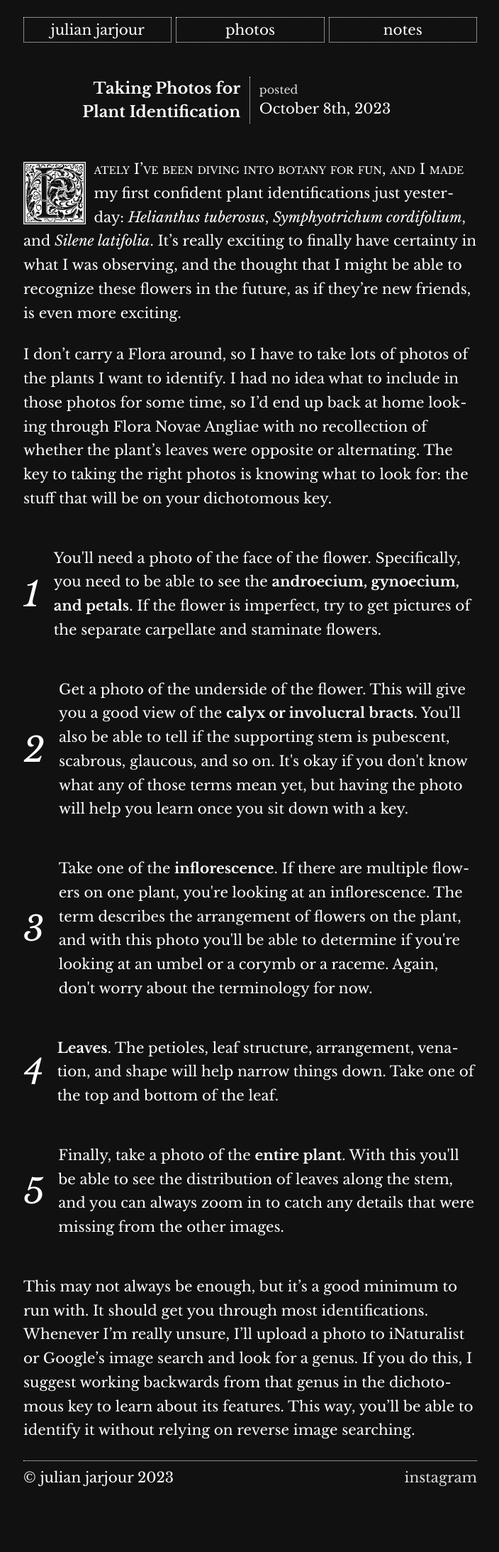
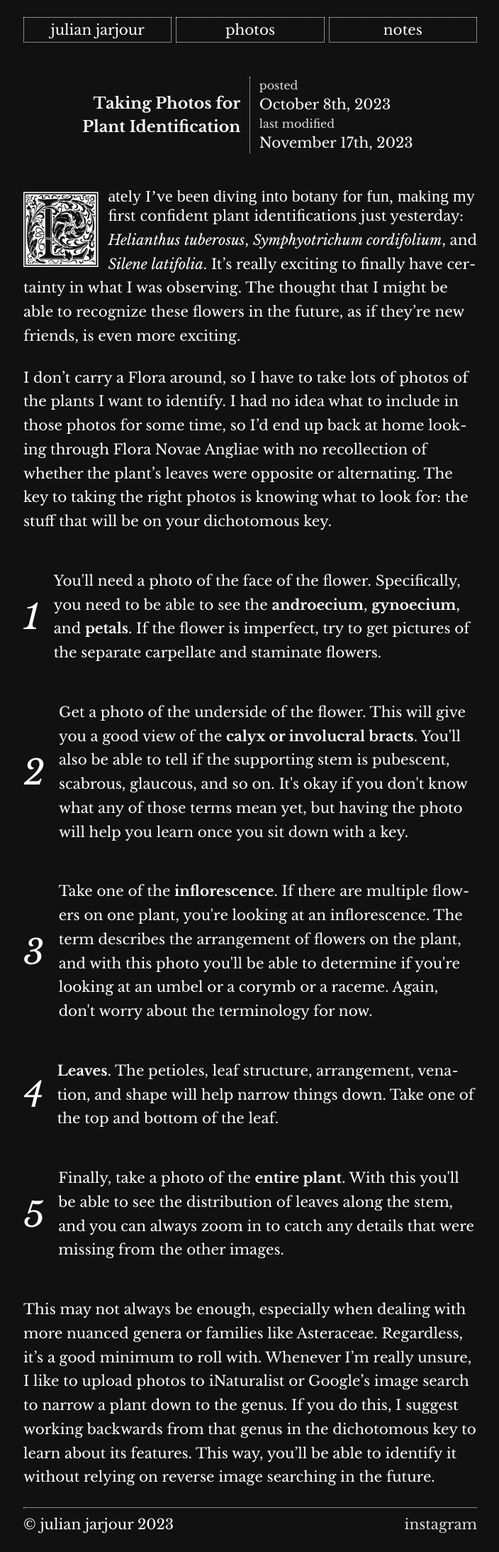
Before and after one commit to jarzanman/jarzanman.github.io, a Jekyll site: the page built from _notes/taking-photos-for-plant-identification.md, in a window 1280 px wide. Shown: the whole page at 71% size, without its empty margins (287-991 px from the left). Built offline with Jekyll 4.4.1, drawn with Linux system fonts in a browser that asks for light colours; before the commit the page ends 2120 px from its top, so only the background shows below that.

Commit message:
real smcp

```diff
--- a/_notes/taking-photos-for-plant-identification.md
+++ b/_notes/taking-photos-for-plant-identification.md
@@ -2,16 +2,16 @@
 title: Taking Photos for Plant Identification
 description: A quick primer on taking photos for future plant identification.
 date: 2023-10-08
-modifiedDate:
+modifiedDate: 2023-11-17
 ---
-<span class="dc">L</span>ately I've been diving into botany for fun, and I made my first confident plant identifications just yesterday: *Helianthus tuberosus*, *Symphyotrichum cordifolium*, and *Silene latifolia*. It's really exciting to finally have certainty in what I was observing, and the thought that I might be able to recognize these flowers in the future, as if they're new friends, is even more exciting.
+Lately I've been diving into botany for fun, making my first confident plant identifications just yesterday: *Helianthus tuberosus*, *Symphyotrichum cordifolium*, and *Silene latifolia*. It's really exciting to finally have certainty in what I was observing. The thought that I might be able to recognize these flowers in the future, as if they're new friends, is even more exciting.
 
 I don't carry a Flora around, so I have to take lots of photos of the plants I want to identify. I had no idea what to include in those photos for some time, so I'd end up back at home looking through Flora Novae Angliae with no recollection of whether the plant's leaves were opposite or alternating. The key to taking the right photos is knowing what to look for: the stuff that will be on your dichotomous key.
 
-1. <p>You'll need a photo of the face of the flower. Specifically, you need to be able to see the <strong>androecium, gynoecium, and petals</strong>. If the flower is imperfect, try to get pictures of the separate carpellate and staminate flowers.</p>
+1. <p>You'll need a photo of the face of the flower. Specifically, you need to be able to see the <strong>androecium</strong>, <strong>gynoecium</strong>, and <strong>petals</strong>. If the flower is imperfect, try to get pictures of the separate carpellate and staminate flowers.</p>
 2. <p>Get a photo of the underside of the flower. This will give you a good view of the <strong>calyx or involucral bracts</strong>. You'll also be able to tell if the supporting stem is pubescent, scabrous, glaucous, and so on. It's okay if you don't know what any of those terms mean yet, but having the photo will help you learn once you sit down with a key.</p>
 3. <p>Take one of the <strong>inflorescence</strong>. If there are multiple flowers on one plant, you're looking at an inflorescence. The term describes the arrangement of flowers on the plant, and with this photo you'll be able to determine if you're looking at an umbel or a corymb or a raceme. Again, don't worry about the terminology for now.</p>
 4. <p><strong>Leaves</strong>. The petioles, leaf structure, arrangement, venation, and shape will help narrow things down. Take one of the top and bottom of the leaf.</p>
 5. <p>Finally, take a photo of the <strong>entire plant</strong>. With this you'll be able to see the distribution of leaves along the stem, and you can always zoom in to catch any details that were missing from the other images.</p>
 
-This may not always be enough, but it's a good minimum to run with. It should get you through most identifications. Whenever I'm really unsure, I'll upload a photo to iNaturalist or Google's image search and look for a genus. If you do this, I suggest working backwards from that genus in the dichotomous key to learn about its features. This way, you'll be able to identify it without relying on reverse image searching.
+This may not always be enough, especially when dealing with more nuanced genera or families like Asteraceae. Regardless, it's a good minimum to roll with. Whenever I'm really unsure, I like to upload photos to iNaturalist or Google's image search to narrow a plant down to the genus. If you do this, I suggest working backwards from that genus in the dichotomous key to learn about its features. This way, you'll be able to identify it without relying on reverse image searching in the future.
--- a/_sass/base.scss
+++ b/_sass/base.scss
@@ -19,15 +19,18 @@
   margin: 1.25em 0;
   position: relative;
 }
+.titleblock + p:first-line {
+  font-family: "Linden Hill";
+  font-feature-settings: "smcp";
+  font-size: 1.5rem;
+  line-height: 1;
+}
 .titleblock + p::first-letter {
   font-family: "GoudyIni";
   float: left;
   font-size: 5.5em;
   line-height: 0.8;
   padding: 0.05em 0.065em 0 0;
-}
-.titleblock + p:first-line {
-  font-variant: small-caps;
 }
 .question {
   background: #4a2242;
@@ -67,7 +70,7 @@
 	width: 47rem;
 }
 .musacc {
-  font-family: Metdemo-BLMG;
+  font-family: "Metdemo-BLMG";
 }
 blockquote {
   margin-left: 2rem;
--- a/_sass/fonts.scss
+++ b/_sass/fonts.scss
@@ -43,3 +43,10 @@
   src: url("./fonts/GoudyIni.woff")
     format("woff");
 }
+@font-face {
+  font-display: swap;
+  font-family: "Linden Hill";
+  font-style: normal;
+  src: url("./fonts/LindenHill-webfont.ttf")
+    format("ttf");
+}
--- a/_sass/headings.scss
+++ b/_sass/headings.scss
@@ -6,8 +6,10 @@
   }
 }
 h2 {
-  font-variant: small-caps;
-  font-size: 110%;
+  font-family: "Linden Hill";
+  font-feature-settings: "smcp";
+  font-size: 1.65rem;
+  line-height: 1;
   margin-top: 4.5rem;
 }
 h3 {
```
Also changed, not shown: assets/css/fonts/LindenHill-Italic-webfont.woff (added), assets/css/fonts/LindenHill-webfont.ttf (added), assets/css/fonts/LindenHill-webfont.woff (added), 1 other file.
